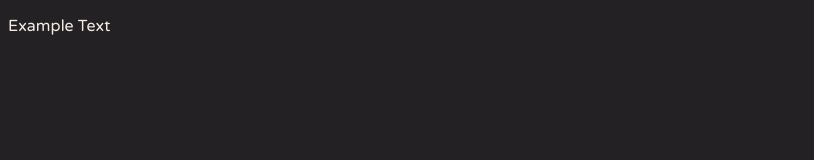
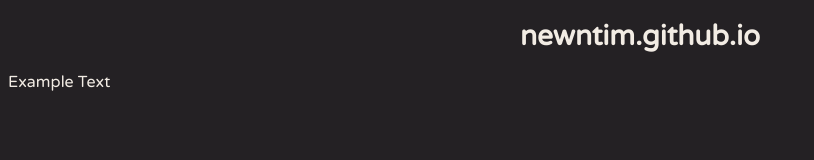
Before and after one commit to newntim/newntim.github.io, a plain HTML site: page index.html in a window 1280 px wide. Shown: the whole page, without its empty margins (0-814 px from the left). Drawn offline with Linux system fonts and the light colour scheme.

Commit message:
Add h1 to index

```diff
--- a/index.html
+++ b/index.html
@@ -6,6 +6,7 @@
     <link href='https://fonts.googleapis.com/css?family=Varela+Round' rel='stylesheet' type='text/css'>
 </head>
 <body>
+    <h1>newntim.github.io</h1>
     <p>Example Text<p>
 </body>
 </html>
```
